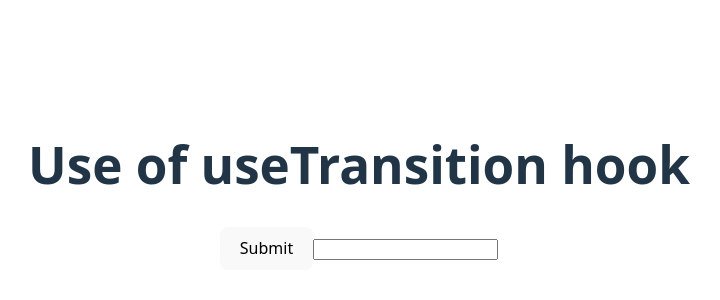
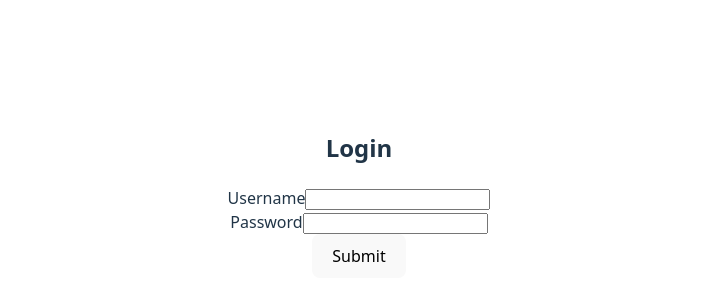
Before and after one commit to saurabhkara/ReactHooks2025, a React (Vite) app: page / in a window 1280 px wide. Shown: the part 206-506 px from the top of the page, without its empty margins (281-1001 px from the left). Built offline with nearby package versions, Linux system fonts and the light colour scheme.

Commit message:
useStateAction

```diff
--- a/src/App.jsx
+++ b/src/App.jsx
@@ -6,6 +6,7 @@ import EXample4 from "./EXample4";
 import Example5 from "./Example5";
 import Example6 from "./Example6";
 import Example7 from "./Example7";
+import Example8 from "./Example8";
 
 function App() {
   console.log("render");
@@ -17,7 +18,8 @@ function App() {
       {/* <EXample4 /> */}
       {/* <Example5 /> */}
       {/* <Example6 /> */}
-      <Example7 />
+      {/* <Example7 /> */}
+      <Example8 />
     </>
   );
 }
--- /dev/null
+++ b/src/Example8.jsx
@@ -0,0 +1,43 @@
+import React, { useActionState } from "react";
+import loginApi from "./dummyApi/index.js";
+
+export default function Example8() {
+  const handleSubmit = async (preData, FormData) => {
+    const userName = FormData.get("username");
+    const password = FormData.get("password");
+    try {
+      const res = await loginApi(userName, password);
+      console.log("response%", res);
+      return {
+        data: res.username,
+      };
+    } catch (error) {
+      console.log(error);
+      return {
+        error: error.success,
+      };
+    }
+  };
+
+  const [user, formAction, isPending] = useActionState(handleSubmit, {
+    data: null,
+    error: "",
+  });
+
+  return (
+    <div>
+      <h2>Login</h2>
+      <form action={formAction}>
+        <label>Username</label>
+        <input type="text" name="username" />
+        <br />
+        <label>Password</label>
+        <input type="text" name="password" />
+        <br />
+        <button type="submit">Submit</button>
+      </form>
+      {isPending && <p>Pending</p>}
+      {user.data && <p>Login successfully</p>}
+    </div>
+  );
+}
--- /dev/null
+++ b/src/dummyApi/index.js
@@ -0,0 +1,22 @@
+function login(username, password) {
+  return new Promise((resolve, reject) => {
+    if (username === "user" && password === "pass") {
+      setTimeout(() => {
+        resolve({
+          status: 200,
+          username: "user",
+          success: "loggedin",
+        });
+      }, 1000);
+    } else {
+      setTimeout(() => {
+        reject({
+          status: 200,
+          success: "error",
+        });
+      }, 1000);
+    }
+  });
+}
+
+export default login;
```
Also changed, not shown: 1 other file (tests, documents, lock files or other folders).
